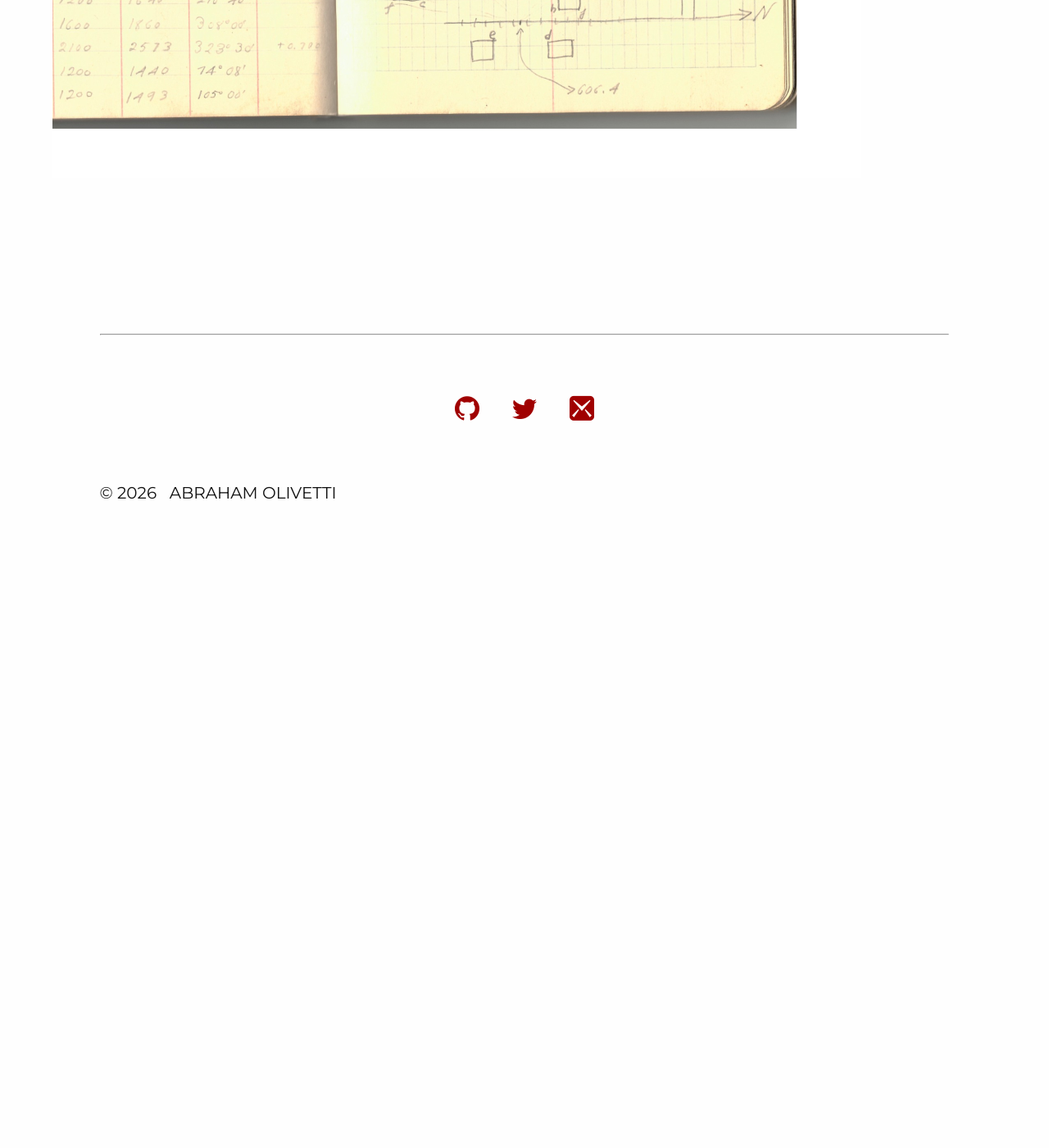
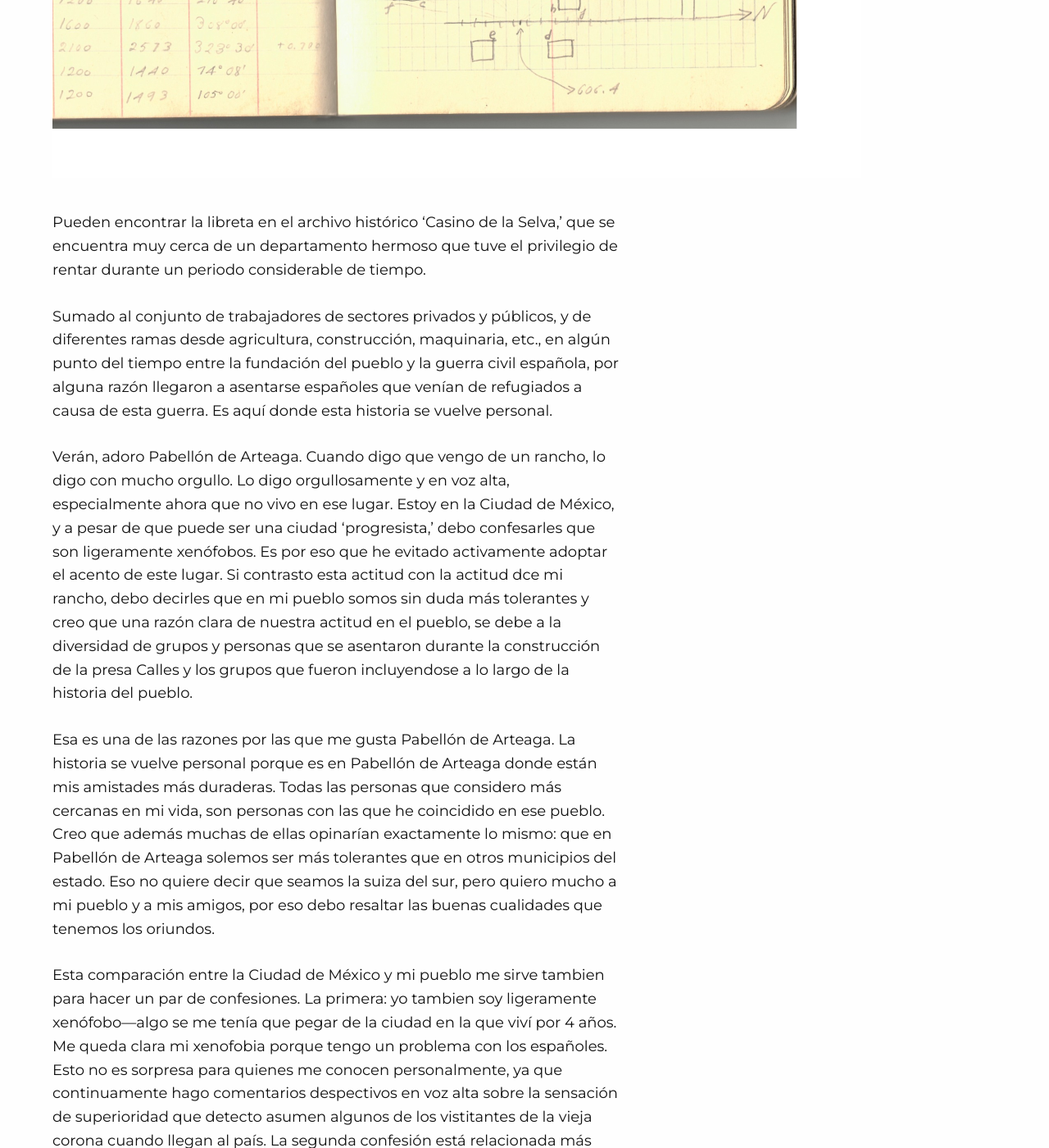
Before and after one commit to Oiuhukt/failosophy, a Jekyll site: the page built from _posts/2026-05-24-pabellondeart.md, in a window 1280 px wide and 1400 px high, scrolled down 1976 px. Shown: the whole window at 82% size. Built offline with Jekyll 4.4.1, drawn with Linux system fonts in a browser that asks for light colours; some web fonts are replaced; before the commit the page ends 2633 px from its top, so only the background shows below that; some of the changed text lies outside the part shown.

Commit message:
nuevo post

```diff
--- a/_posts/2026-05-24-pabellondeart.md
+++ b/_posts/2026-05-24-pabellondeart.md
@@ -2,18 +2,104 @@
 title: "Pabellón de Artega: la familia que elegí"
 layout: post
 date: 2026-05-24
-categories: profesor academia filosofía escritura
+categories: escritura personal
 ---
 
 <!--more-->
 
 
-Vengo de un rancho. El pueblo se llama Pabellón de Arteaga, es un mmunicipio del estado de Aguascalientes. El lugar es particular debido a que es un municipio muy reciente. El pueblo se fundó porque construyeron una estación de tren para traer los materiales para construir la presa Calles, que fue un proyecto del gobierno federal y uno de los primeros proyectos de riego en el país depués de la revolución mexicana. Bajo el gobierno de Plutarco Elías Calles. De ahí el nombre de la presa.
+Vengo de un rancho. El pueblo del que vengo se llama [Pabellón de
+Arteaga](https://es.wikipedia.org/wiki/Pabell%C3%B3n_de_Arteaga), que es un municipio
+del estado de Aguascalientes. El lugar es particular debido a que es un municipio muy
+reciente. El pueblo se fundó porque construyeron una estación de tren para traer los
+materiales para construir la presa Calles, que fue un proyecto del gobierno federal y
+uno de los primeros proyectos de riego en el país depués de la revolución mexicana.
+Bajo el gobierno de Plutarco Elías Calles. De ahí el nombre de la presa.
 
-Ese lugar era monte. Sólo habia un asentamiento del ferrocarril---que iba de la Ciudad de México a Ciudad Juárez,---para descargar los materiales y las máquinas que serían llevadas al punto de construcción de la presa. La construcción del proyecto duró un año. Los trabajadores tuvieron que permanecer por lo menos el año que duró la construcción de la presa---de 1927 a 1928,---y asentaron un campamento que terminó creciendo lo suficiente para que en 1929 se fundara Pabellón de Arteaga.
+Ese lugar era monte. Sólo habia un asentamiento del ferrocarril---que iba de la
+Ciudad de México a Ciudad Juárez,---para descargar los materiales y las máquinas que
+serían llevadas al punto de construcción de la presa. La construcción del proyecto
+duró un año. Los trabajadores tuvieron que permanecer por lo menos el año que duró la
+construcción de la presa---de 1927 a 1928,---y asentaron un campamento que terminó
+creciendo lo suficiente para que en 1929 se fundara Pabellón de Arteaga.
 
-Que haya sido un proyecto federal, implica que participaron diferentes escaques de la sociedad laboral mexicana. Desde administradores, dueños de empresas de materiales, trabajadores  de la construcción, trabajadores  con licencias para operar máquinas y todo lo que implica un proyecto federal en un desierto cualquiera con sólo un asentamiento de ferrocarril. Fueron estos grupos laborales los que comenzaron a poblar el campamento que se convertiría en Pabellón de Arteaga.
+Que haya sido un proyecto federal, implica que participaron diferentes escaques de la
+sociedad laboral mexicana. Desde administradores, dueños de empresas de materiales,
+trabajadores de la construcción, trabajadores con licencias para operar máquinas y
+todo lo que implica un proyecto federal en un desierto cualquiera con sólo un
+asentamiento de ferrocarril. Fueron estos grupos laborales los que comenzaron a
+poblar el campamento que se convertiría en Pabellón de Arteaga.
 
-Después de que terrminó la cosntrucción de la presa, el campamento original de los trabajadores se enriqueció de la fuerza laboral de los sectores agropecuarios: campesinos, veterinarios, agricultores, etc. La siguiente imagen está tomada de la página del municipio---que el próximo encargado de sistemas debería actualizar en su tiempo libre---que es un croquis dibujado por el ingeniero Arregui del campamento que consstruyeron los trabajadores.
+Después de que terrminó la cosntrucción de la presa, el campamento original de los
+trabajadores se enriqueció de la fuerza laboral de los sectores agropecuarios:
+campesinos, veterinarios, agricultores, etc. La siguiente imagen está tomada de la
+página del municipio---que el próximo encargado de sistemas debería actualizar en su
+tiempo libre---que es un croquis dibujado por el ingeniero Arregui del campamento que
+construyeron los trabajadores.
 
-<img src="{{ site.baseurl }}/assets/img/campamentoPabe.jpg" class="full-page-image" alt="Croquis del campamento Arregui" />
+<img src="{{ site.baseurl }}/assets/img/campamentoPabe.jpg" class="full-page-image"
+alt="Croquis del campamento Arregui"/>
+
+Pueden encontrar la libreta en el archivo histórico 'Casino de la Selva,' que se
+encuentra muy cerca de un departamento hermoso que tuve el privilegio de rentar
+durante un periodo considerable de tiempo.
+
+Sumado al conjunto de trabajadores de sectores privados y públicos, y de diferentes
+ramas desde agricultura, construcción, maquinaria, etc., en algún punto del tiempo
+entre la fundación del pueblo y la guerra civil española, por alguna razón llegaron a
+asentarse españoles que venían de refugiados a causa de esta guerra. Es aquí donde
+esta historia se vuelve personal.
+
+Verán, adoro Pabellón de Arteaga. Cuando digo que vengo de un rancho, lo digo con
+mucho orgullo. Lo digo orgullosamente y en voz alta, especialmente ahora que no vivo
+en ese lugar. Estoy en la Ciudad de México, y a pesar de que puede ser una ciudad
+'progresista,' debo confesarles que son ligeramente xenófobos. Es por eso que he
+evitado activamente adoptar el acento de este lugar. Si contrasto esta actitud con la
+actitud dce mi rancho, debo decirles que en mi pueblo somos sin duda más tolerantes y
+creo que una razón clara de nuestra actitud en el pueblo, se debe a la diversidad de
+grupos y personas que se asentaron durante la construcción de la presa Calles y los
+grupos que fueron incluyendose a lo largo de la historia del pueblo.
+
+Esa es una de las razones por las que me gusta Pabellón de Arteaga. La historia se
+vuelve personal porque es en Pabellón de Arteaga donde están mis amistades más
+duraderas. Todas las personas que considero más cercanas en mi vida, son personas con
+las que he coincidido en ese pueblo. Creo que además muchas de ellas opinarían
+exactamente lo mismo: que en Pabellón de Arteaga solemos ser más tolerantes que en
+otros municipios del estado. Eso no quiere decir que seamos la suiza del sur, pero
+quiero mucho a mi pueblo y a mis amigos, por eso debo resaltar las buenas cualidades
+que tenemos los oriundos.
+
+Esta comparación entre la Ciudad de México y mi pueblo me sirve tambien para hacer un
+par de confesiones. La primera: yo tambien soy ligeramente xenófobo---algo se me
+tenía que pegar de la ciudad en la que viví por 4 años. Me queda clara mi xenofobia
+porque tengo un problema con los españoles. Esto no es sorpresa para quienes me
+conocen personalmente, ya que continuamente hago comentarios despectivos en voz alta
+sobre la sensación de superioridad que detecto asumen algunos de los vistitantes de
+la vieja corona cuando llegan al país. La segunda confesión está relacionada más
+íntimamente con mi historia como oriundo: tengo problemas familiares muy extraños.
+Mis problemas personales con mi familia Son tan extraños que a mis 31 años no logro
+entender cómo es que sucedieron. Lo más que puedo hacer por el lector es comparar mi
+historia familiar---y me da mucha vergüenza hacerlo así,---con una sitcom gringa. Los
+gringos: otro grupo de fulanos con ínfulas de superioridad.
+
+La historia de Pabellón de Artega también es personal, porque mi abuela llegó al
+pueblo como refugiada española, en el periodo en el que los españoles de la guerra
+civil buscaron refugio en México y que algunos de ellos se asentaron en Pabellón de
+Artega. Soy oriundo de Pabellón de Arteaga y un descendiente de ese grupo.
+
+Espero que no sea necesario decir lo obvio: mis problemas familiares están
+obviamentre relacionados con mi historia personal como pabellonense---porque ahí nací
+y me desarrollé la mayor parte de mi vida,---y la historia de Pabellón está
+relacionada con la vieja corona y los proyectos federales de la época. Esto quiere
+decir que sea cuál sea el trato que haya hecho Plutarco Elías Calles, que convirtió a
+Pabellón de Arteaga en el primer distrito de riego, causó que yo tuviera problemas
+familiares. Problemas familiares relacionados con los españoles, pero ciertamente no
+relacionados con mi xenofobia, la xenofobia vino a parte.
+
+Espero que el lector note la ironía que constituye toda esta situación. REalmente no
+tengo la habilidad que necesito para compartirle al lector la comicidad que siento
+cuando hablo de estas cosas con aquellos que me conocen personalmente. La situación
+es genuinamente risible. Además es cómico, porque eesta charla sobre mi proveniencia
+es necesaria porque ahora tengo que hacer otra comparación que distingue a los
+oriundos de mi pueblo y que contrasta con las actitudes de las personas de
+Aguascalientes municipio.
```
